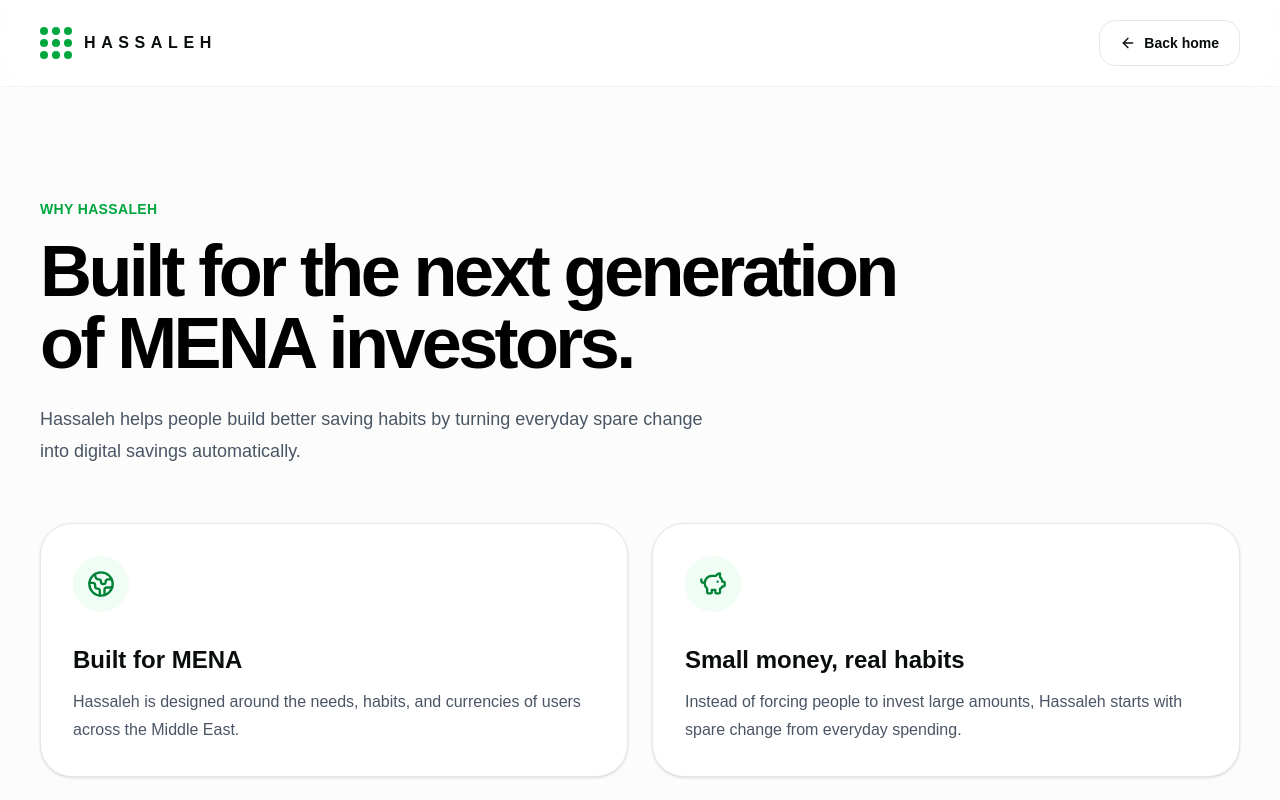
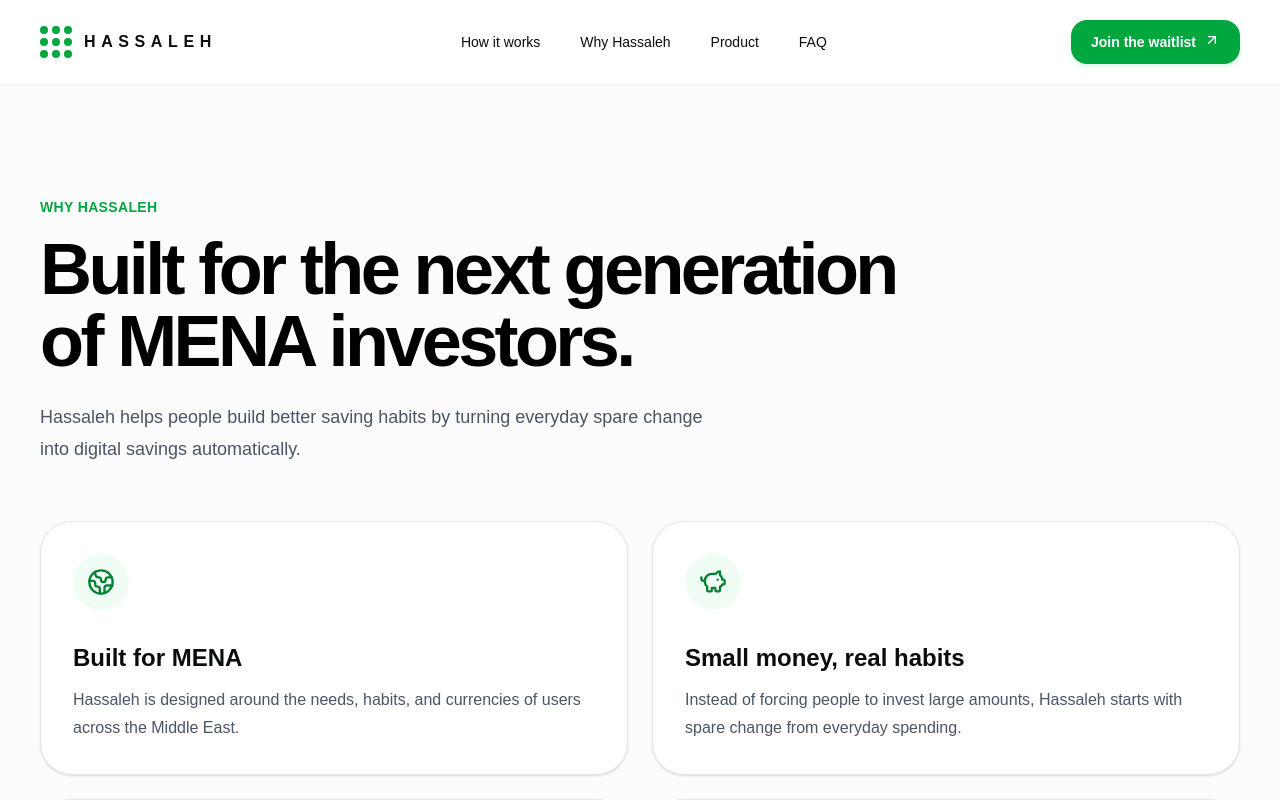
Before and after one commit to XxKaramxX/hassaleh-waitlist, a Next.js app: page /why-hassaleh in a window 1280 px wide. Shown: the top 800 px of the page. Built offline with nearby package versions, Linux system fonts and the light colour scheme.

Commit message:
Update page.tsx

```diff
--- a/app/why-hassaleh/page.tsx
+++ b/app/why-hassaleh/page.tsx
@@ -1,4 +1,5 @@
-import { ArrowLeft, Globe2, PiggyBank, ShieldCheck, Sparkles } from "lucide-react";
+import { Globe2, PiggyBank, ShieldCheck, Sparkles } from "lucide-react";
+import SiteNavbar from "@/components/SiteNavbar";
 
 export default function WhyHassalehPage() {
   const points = [
@@ -26,22 +27,7 @@ export default function WhyHassalehPage() {
 
   return (
     <main className="min-h-screen bg-[#fbfcfb] text-[#090d0b]">
-      <header className="border-b border-gray-100 bg-white/80 backdrop-blur-xl">
-        <div className="mx-auto flex max-w-7xl items-center justify-between px-6 py-5 md:px-10">
-          <a href="/" className="flex items-center gap-3">
-            <LogoMark />
-            <span className="font-semibold tracking-[0.35em]">HASSALEH</span>
-          </a>
-
-          <a
-            href="/"
-            className="flex items-center gap-2 rounded-2xl border border-gray-200 bg-white px-5 py-3 text-sm font-semibold transition hover:border-green-200 hover:text-green-600"
-          >
-            <ArrowLeft className="h-4 w-4" />
-            Back home
-          </a>
-        </div>
-      </header>
+      <SiteNavbar />
 
       <section className="mx-auto max-w-7xl px-6 py-20 md:px-10 md:py-28">
         <div className="max-w-4xl">
@@ -73,6 +59,7 @@ export default function WhyHassalehPage() {
                 </div>
 
                 <h2 className="mt-8 text-2xl font-semibold">{point.title}</h2>
+
                 <p className="mt-3 leading-7 text-gray-600">{point.text}</p>
               </div>
             );
@@ -95,13 +82,3 @@ export default function WhyHassalehPage() {
     </main>
   );
 }
-
-function LogoMark() {
-  return (
-    <div className="grid h-8 w-8 grid-cols-3 gap-1">
-      {Array.from({ length: 9 }).map((_, index) => (
-        <span key={index} className="rounded-full bg-green-600" />
-      ))}
-    </div>
-  );
-}
```
